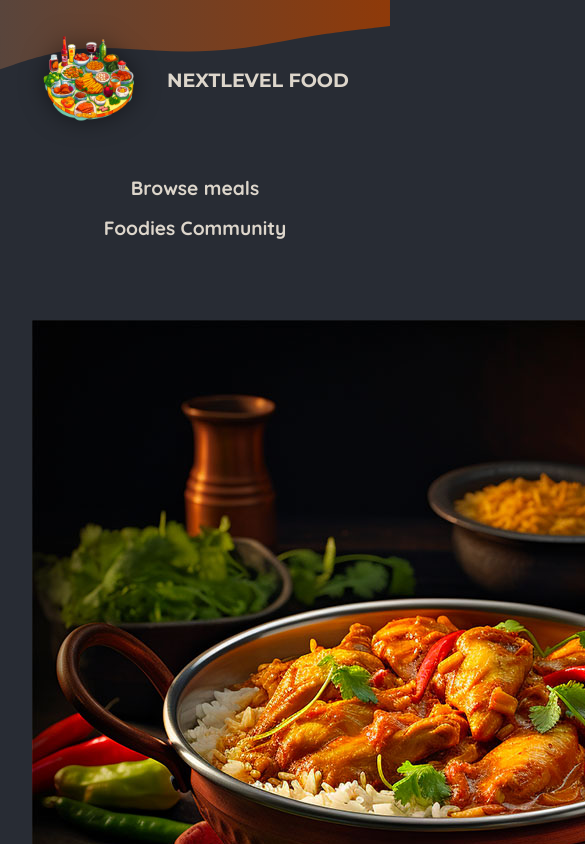
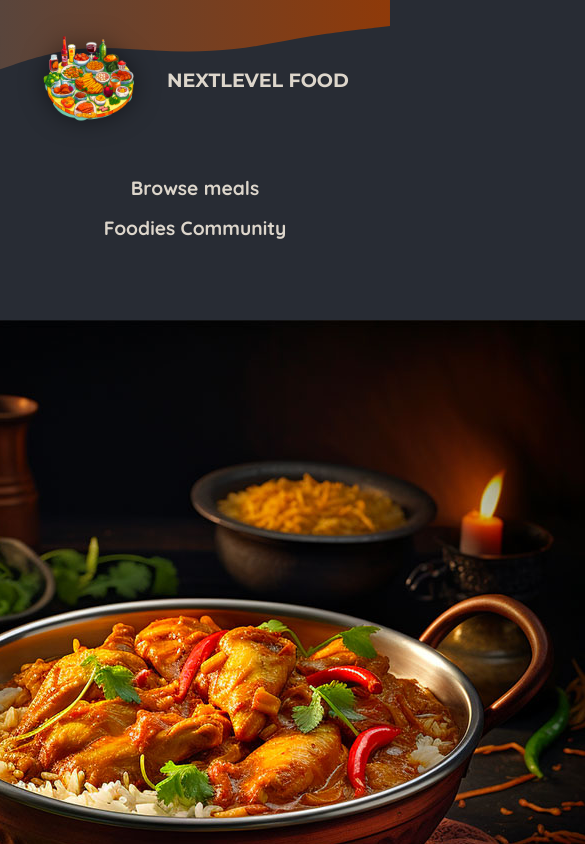
Before and after one commit to Danielle-Luz/foodies-nextjs-project, a Next.js app: page / in a window 390 px wide. Shown: the top 844 px of the page, 585 px wide, since content can reach past the window. Built offline with nearby package versions, Linux system fonts and the light colour scheme.

Commit message:
feat: add image slider responsiveness

```diff
--- a/app/styles.module.css
+++ b/app/styles.module.css
@@ -66,6 +66,18 @@
   transition: 0.2s;
 }
 
+@media (max-width: 890px) {
+  .hero {
+    gap: 2rem;
+  }
+}
+
+@media (max-width: 680px) {
+  .hero {
+    flex-direction: column;
+  }
+}
+
 @media (max-width: 450px) {
   .hero {
     text-align: center;
--- a/components/image-slider/styles.module.css
+++ b/components/image-slider/styles.module.css
@@ -7,3 +7,9 @@
   object-fit: cover;
   width: 100%;
 }
+
+@media (max-width: 890px) {
+  .image-slider img {
+    height: 18rem;
+  }
+}
```
